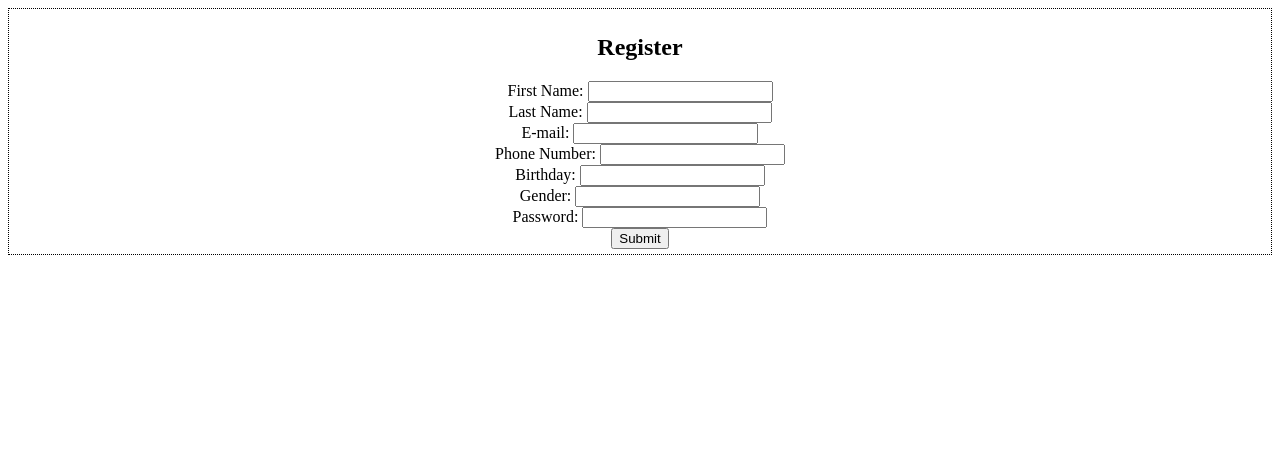
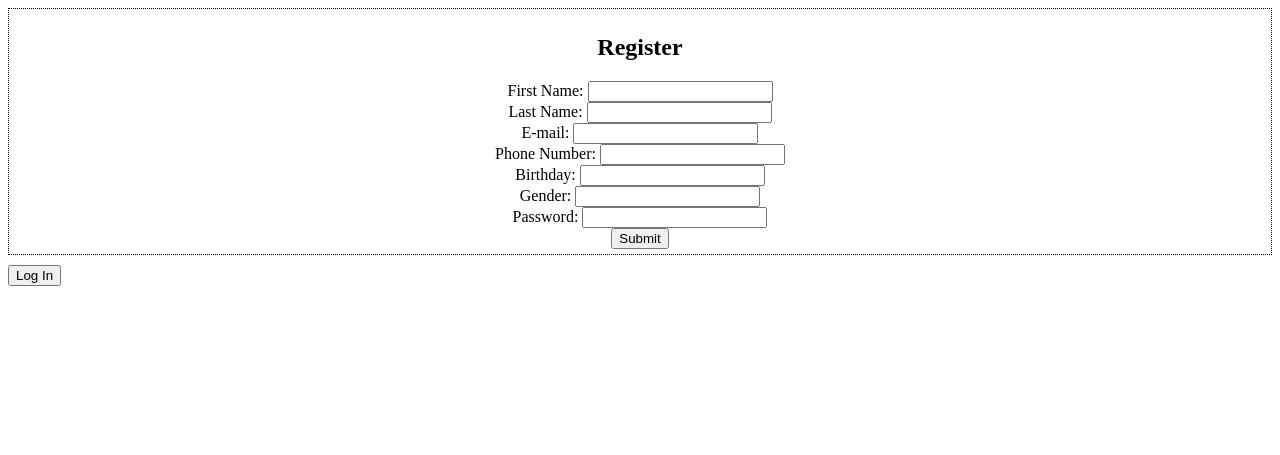
Before and after one commit to nraeder/is218-final, a PHP site: page / in a window 1280 px wide. Shown: the top 455 px of the page. Run offline with PHP 8.4, Linux system fonts and the light colour scheme; data that the repository does not hold is empty.

Commit message:
Update index.php

```diff
--- a/index.php
+++ b/index.php
@@ -35,6 +35,10 @@
 		</form>
 	</div></center>
 
+	<form method="get" action="/logIn.php">
+    		<button type="submit">Log In</button>
+	</form>
+
 			<?php
 
 			// Run the SQL query and put the results into $results (array)
```
